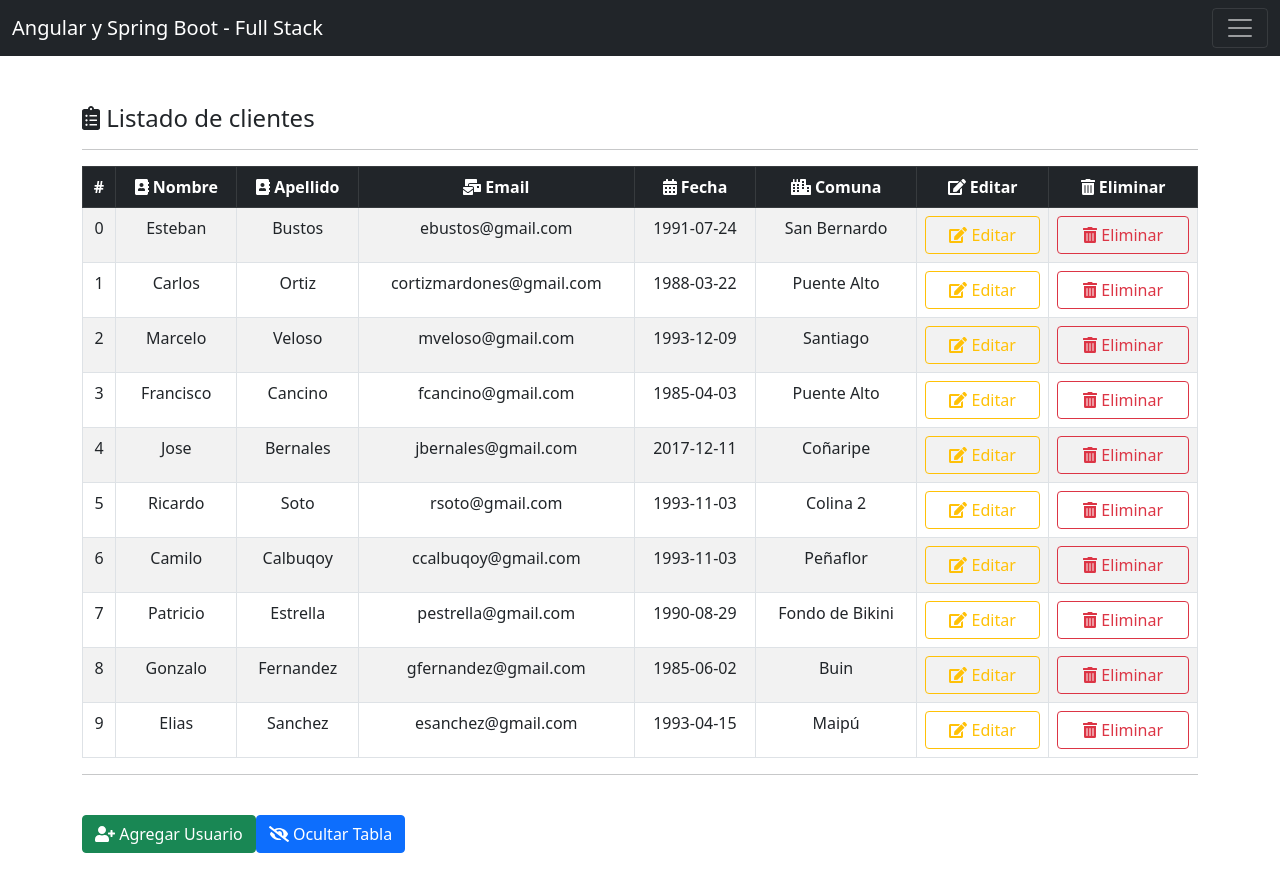
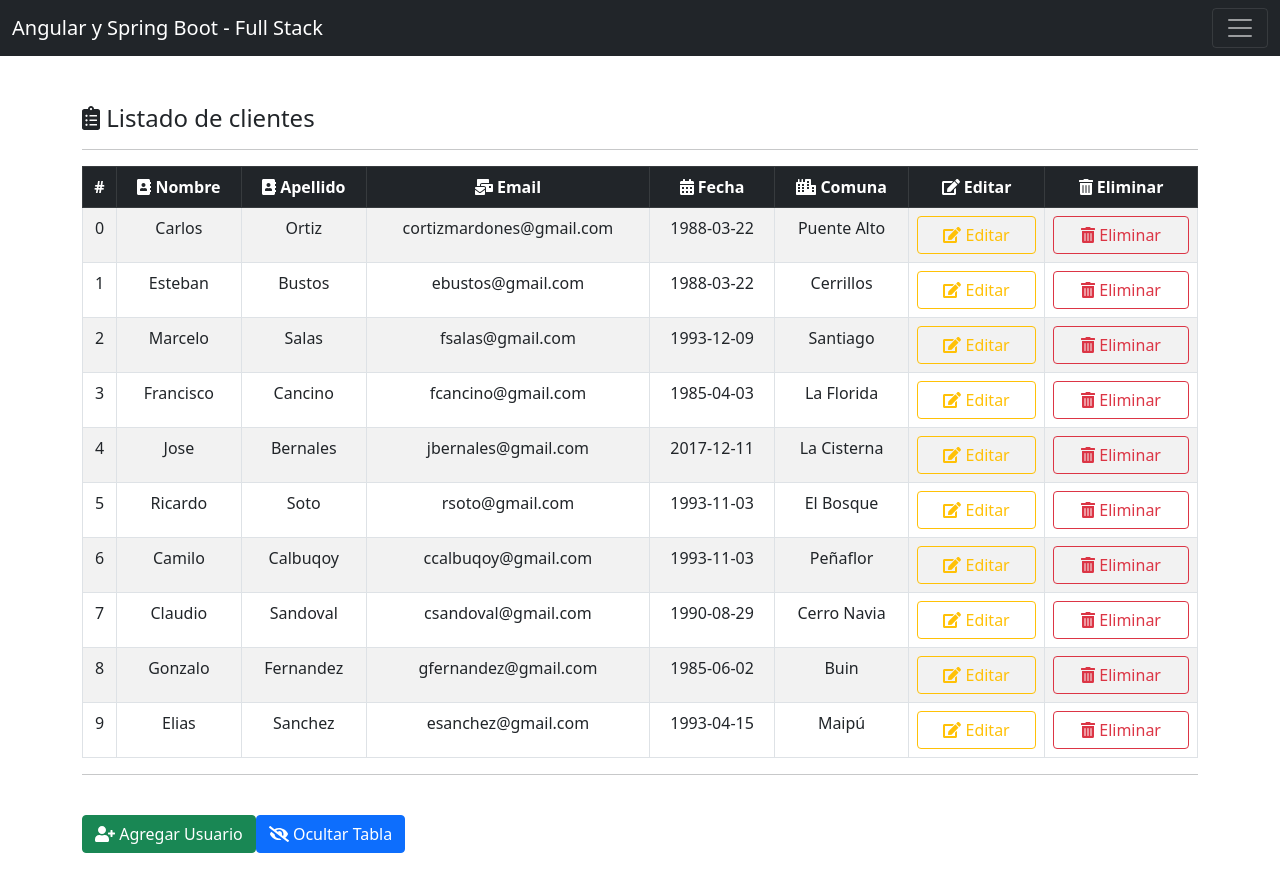
Before and after one commit to cortizmardones/Angular2021, an Angular app: page / in a window 1280 px wide. Shown: the top 892 px of the page. Built offline with nearby package versions, Linux system fonts and the light colour scheme.

Commit message:
se agrega validacion al campo server mail

```diff
--- a/src/app/clientes/clientes.component.html
+++ b/src/app/clientes/clientes.component.html
@@ -33,6 +33,11 @@
       <!--Zona de alertas para notificaciones en el formulario-->
       <div *ngIf="divFormSuccess == true" class="alert alert-success" role="alert">
         <p class="text-center">Usuario agregado exitosamente!!</p>
+      </div>
+
+      <!--Zona de alertas para notificaciones en el formulario-->
+      <div *ngIf="divDeleteUser == true" class="alert alert-danger" role="alert">
+        <p class="text-center">Usuario eliminado exitosamente!!</p>
       </div>
 
       <br>
@@ -74,8 +79,9 @@
             </div>
 
             <button class="btn btn-success form-control"><fa-icon [icon]="faPlusSquare"></fa-icon> Guardar usuario</button>
-
           </form>
+          <br>
+          <button class="btn btn-secondary form-control" (click)="cancelarGuardado()"><fa-icon [icon]="faWindowClose"></fa-icon> Cancelar</button>
         </div>
         <div class="col-md-6"></div>
       </div>
--- a/src/app/clientes/clientes.component.ts
+++ b/src/app/clientes/clientes.component.ts
@@ -12,6 +12,7 @@ import { faTrashAlt } from '@fortawesome/free-solid-svg-icons';
 import { faUserPlus } from '@fortawesome/free-solid-svg-icons';
 import { faPlusSquare } from '@fortawesome/free-solid-svg-icons';
 import { faEyeSlash } from '@fortawesome/free-solid-svg-icons';
+import { faWindowClose } from '@fortawesome/free-solid-svg-icons';
 
 @Component({
   selector: 'app-clientes',
@@ -31,17 +32,18 @@ export class ClientesComponent  {
   faUserPlus = faUserPlus;
   faPlusSquare = faPlusSquare;
   faEyeSlash = faEyeSlash;
+  faWindowClose = faWindowClose;
 
   //Arreglo para llenar con los datos la tabla
   public Clientes : Cliente [] = [
-    {id: 1 , nombre : 'Esteban' , apellido : 'Bustos' , email : 'ebustos@gmail.com' , createAt : '1991-07-24' , comuna : 'San Bernardo'},
-    {id: 2 , nombre : 'Carlos' , apellido : 'Ortiz' , email : 'cortizmardones@gmail.com' , createAt : '1988-03-22', comuna : 'Puente Alto'},
-    {id: 3 , nombre : 'Marcelo' , apellido : 'Veloso' , email : 'mveloso@gmail.com' , createAt : '1993-12-09', comuna : 'Santiago'},
-    {id: 4 , nombre : 'Francisco' , apellido : 'Cancino' , email : 'fcancino@gmail.com' , createAt : '1985-04-03', comuna : 'Puente Alto'},
-    {id: 5 , nombre : 'Jose' , apellido : 'Bernales' , email : 'jbernales@gmail.com' , createAt : '2017-12-11', comuna : 'Coñaripe'},
-    {id: 6 , nombre : 'Ricardo' , apellido : 'Soto' , email : 'rsoto@gmail.com' , createAt : '1993-11-03', comuna : 'Colina 2'},
+    {id: 1 , nombre : 'Carlos' , apellido : 'Ortiz' , email : 'cortizmardones@gmail.com' , createAt : '1988-03-22' , comuna : 'Puente Alto'},
+    {id: 2 , nombre : 'Esteban' , apellido : 'Bustos' , email : 'ebustos@gmail.com' , createAt : '1988-03-22', comuna : 'Cerrillos'},
+    {id: 3 , nombre : 'Marcelo' , apellido : 'Salas' , email : 'fsalas@gmail.com' , createAt : '1993-12-09', comuna : 'Santiago'},
+    {id: 4 , nombre : 'Francisco' , apellido : 'Cancino' , email : 'fcancino@gmail.com' , createAt : '1985-04-03', comuna : 'La Florida'},
+    {id: 5 , nombre : 'Jose' , apellido : 'Bernales' , email : 'jbernales@gmail.com' , createAt : '2017-12-11', comuna : 'La Cisterna'},
+    {id: 6 , nombre : 'Ricardo' , apellido : 'Soto' , email : 'rsoto@gmail.com' , createAt : '1993-11-03', comuna : 'El Bosque'},
     {id: 7 , nombre : 'Camilo' , apellido : 'Calbuqoy' , email : 'ccalbuqoy@gmail.com' , createAt : '1993-11-03', comuna : 'Peñaflor'},
-    {id: 8 , nombre : 'Patricio' , apellido : 'Estrella' , email : 'pestrella@gmail.com' , createAt : '1990-08-29', comuna : 'Fondo de Bikini'},
+    {id: 8 , nombre : 'Claudio' , apellido : 'Sandoval' , email : 'csandoval@gmail.com' , createAt : '1990-08-29', comuna : 'Cerro Navia'},
     {id: 9 , nombre : 'Gonzalo' , apellido : 'Fernandez' , email : 'gfernandez@gmail.com' , createAt : '1985-06-02', comuna : 'Buin'},
     {id: 10 , nombre : 'Elias' , apellido : 'Sanchez' , email : 'esanchez@gmail.com' , createAt : '1993-04-15', comuna : 'Maipú'}
   ];
@@ -71,6 +73,7 @@ export class ClientesComponent  {
   //Propiedades para las alertas/validaciones del formulario.
   public divFormALert : boolean = false;
   public divFormSuccess : boolean = false;
+  public divDeleteUser : boolean = false;
 
   //Funciones para la interactividad
   ocultarTabla() : void {
@@ -84,6 +87,7 @@ export class ClientesComponent  {
     this.divAdd = true;
     this.divEdit = false;
     this.divFormSuccess = false;
+    this.divDeleteUser = false;
   }
 
   agregarUsuario() : void {
@@ -103,6 +107,9 @@ export class ClientesComponent  {
       console.log("No se pudo agregar usuario , el campo apellido esta vacio");
       this.divFormALert = true;
     }else if(nuevoCliente.email.length == 0){
+      console.log("No se pudo agregar usuario , el campo email esta vacio");
+      this.divFormALert = true;
+    }else if(this.serverMail.length == 0){
       console.log("No se pudo agregar usuario , el campo email esta vacio");
       this.divFormALert = true;
     }else if(nuevoCliente.createAt.length == 0){
@@ -127,7 +134,14 @@ export class ClientesComponent  {
       this.divAdd = false;
     }
 
+  }
 
+//Metodo para cancelar el guardado y ocultar el formulario y las alertas.
+  cancelarGuardado(){
+    this.divAdd = false;
+    this.divEdit = false;
+    this.divFormSuccess = false;
+    this.divFormALert = false;
   }
 
 
@@ -135,6 +149,13 @@ export class ClientesComponent  {
   eliminar( position: number) : void {
     console.log("Eliminar...");
     this.Clientes.splice( position , 1 );
+
+    this.divDeleteUser = true;
+
+    this.divAdd = false;
+    this.divEdit = false;
+    this.divFormSuccess = false;
+    this.divFormALert = false;
   }
 
 
```
